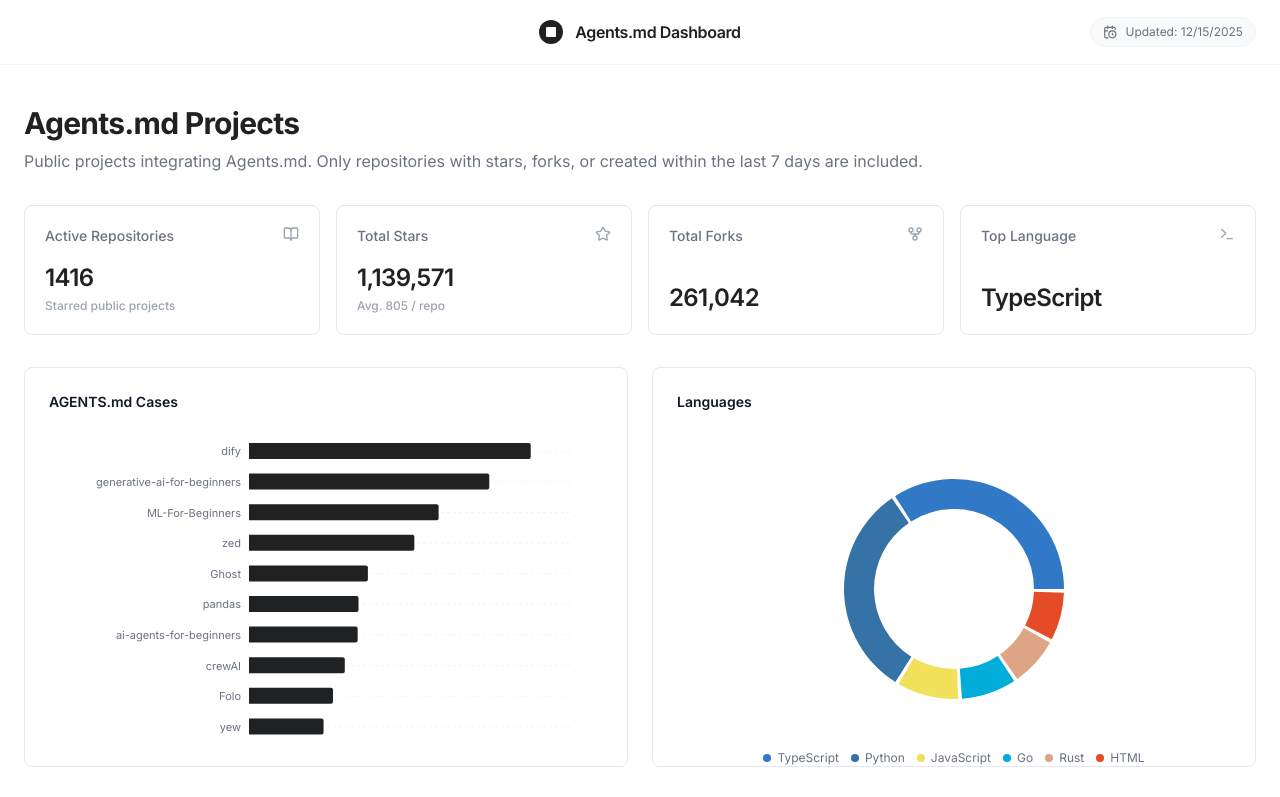
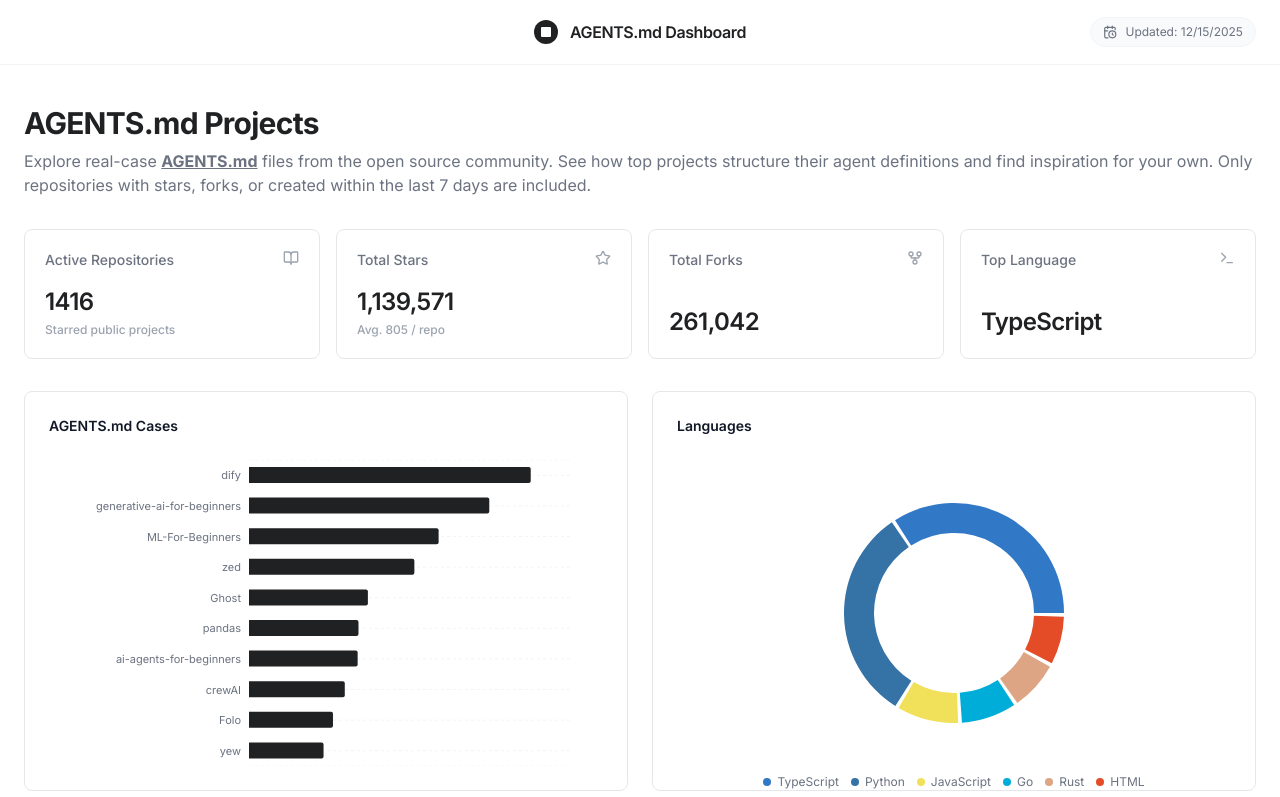
Before and after one commit to nexteacc/agents.md-ecosystem-analyzer, a React (Vite) app: page / in a window 1280 px wide. Shown: the top 797 px of the page. Built offline with nearby package versions, Linux system fonts and the light colour scheme.

Commit message:
fix(ui): standardize title casing to AGENTS.md and improve loading and error screen layouts for better consistency

```diff
--- a/App.tsx
+++ b/App.tsx
@@ -106,7 +106,7 @@ const App: React.FC = () => {
             <div className="w-6 h-6 bg-openai-black rounded-full flex items-center justify-center">
               <div className="w-2.5 h-2.5 bg-white rounded-[1px]"></div>
             </div>
-            <span className="font-semibold tracking-tight">Agents.md Dashboard</span>
+            <span className="font-semibold tracking-tight">AGENTS.md Dashboard</span>
           </div>
           <div className="absolute right-6 flex items-center gap-2 text-xs text-gray-500 bg-gray-50 px-3 py-1.5 rounded-full border border-gray-100">
             <CalendarClock className="w-3.5 h-3.5" />
@@ -117,9 +117,10 @@ const App: React.FC = () => {
 
       <main className="max-w-7xl mx-auto px-6 py-10">
         <div className="mb-8">
-           <h1 className="text-3xl font-bold text-openai-black mb-2 tracking-tight">Agents.md Projects</h1>
+          <h1 className="text-3xl font-bold text-openai-black mb-2 tracking-tight">AGENTS.md Projects</h1>
           <p className="text-gray-500">
-             Public projects integrating Agents.md. Only repositories with stars, forks, or created within the last 7 days are included.
+            Explore real-case <a href="https://agents.md/" target="_blank" rel="noopener noreferrer" className="font-bold underline hover:text-openai-green transition-colors">AGENTS.md</a> files from the open source community.
+            See how top projects structure their agent definitions and find inspiration for your own. Only repositories with stars, forks, or created within the last 7 days are included.
           </p>
         </div>
 
@@ -146,8 +147,7 @@ const App: React.FC = () => {
                         setSelectedTopics([...selectedTopics, topic.name]);
                       }
                     }}
-                     className={`px-2.5 py-1 rounded text-xs border transition-colors ${
-                       isSelected
+                    className={`px-2.5 py-1 rounded text-xs border transition-colors ${isSelected
                       ? 'bg-openai-green text-white border-openai-green hover:bg-openai-green-hover'
                       : 'text-gray-600 bg-gray-50 border-gray-100 hover:bg-gray-100'
                       }`}
--- a/index.html
+++ b/index.html
@@ -3,7 +3,7 @@
   <head>
     <meta charset="UTF-8" />
     <meta name="viewport" content="width=device-width, initial-scale=1.0" />
-    <title>Agents.md Ecosystem Analyzer</title>
+    <title>AGENTS.md Ecosystem Analyzer</title>
     <script src="https://cdn.tailwindcss.com"></script>
     <link href="https://fonts.googleapis.com/css2?family=Inter:wght@300;400;500;600;700&display=swap" rel="stylesheet">
     <script>
```
Lines whose indentation alone changed are shown as unchanged.
